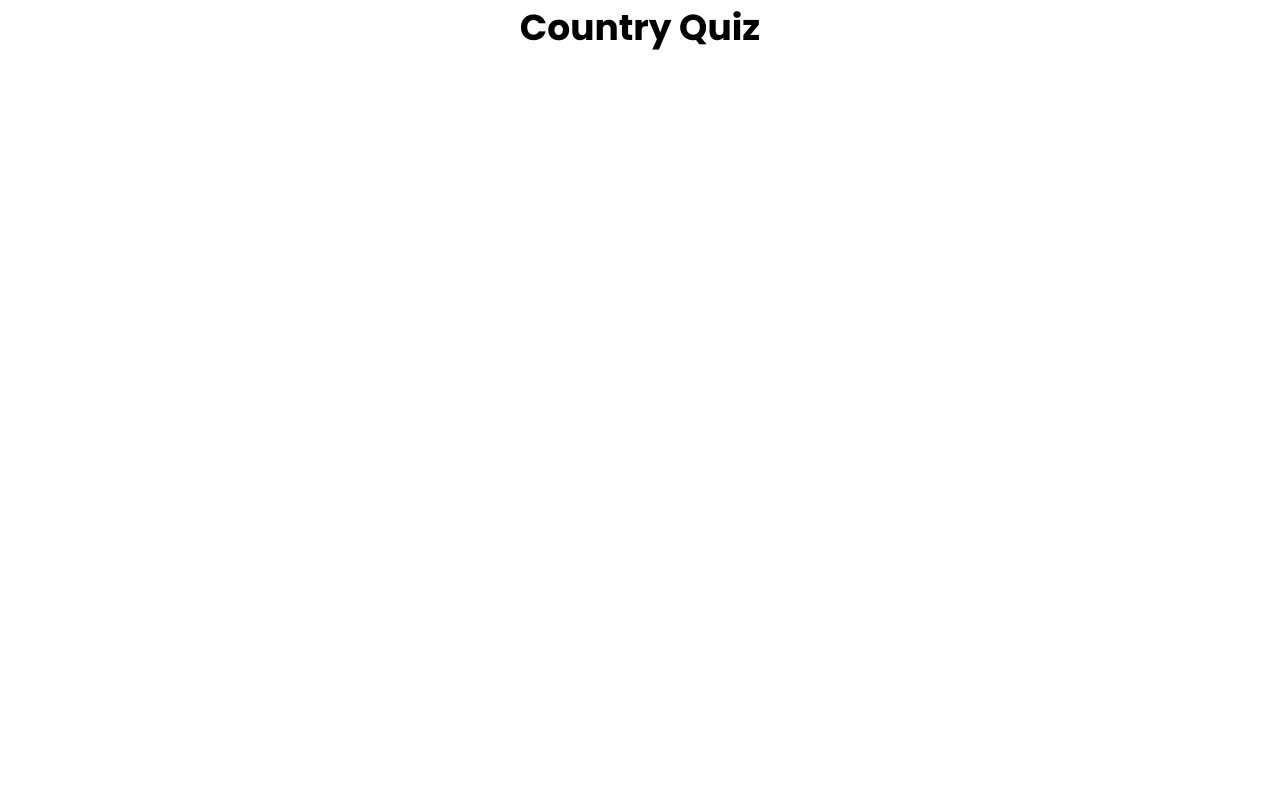
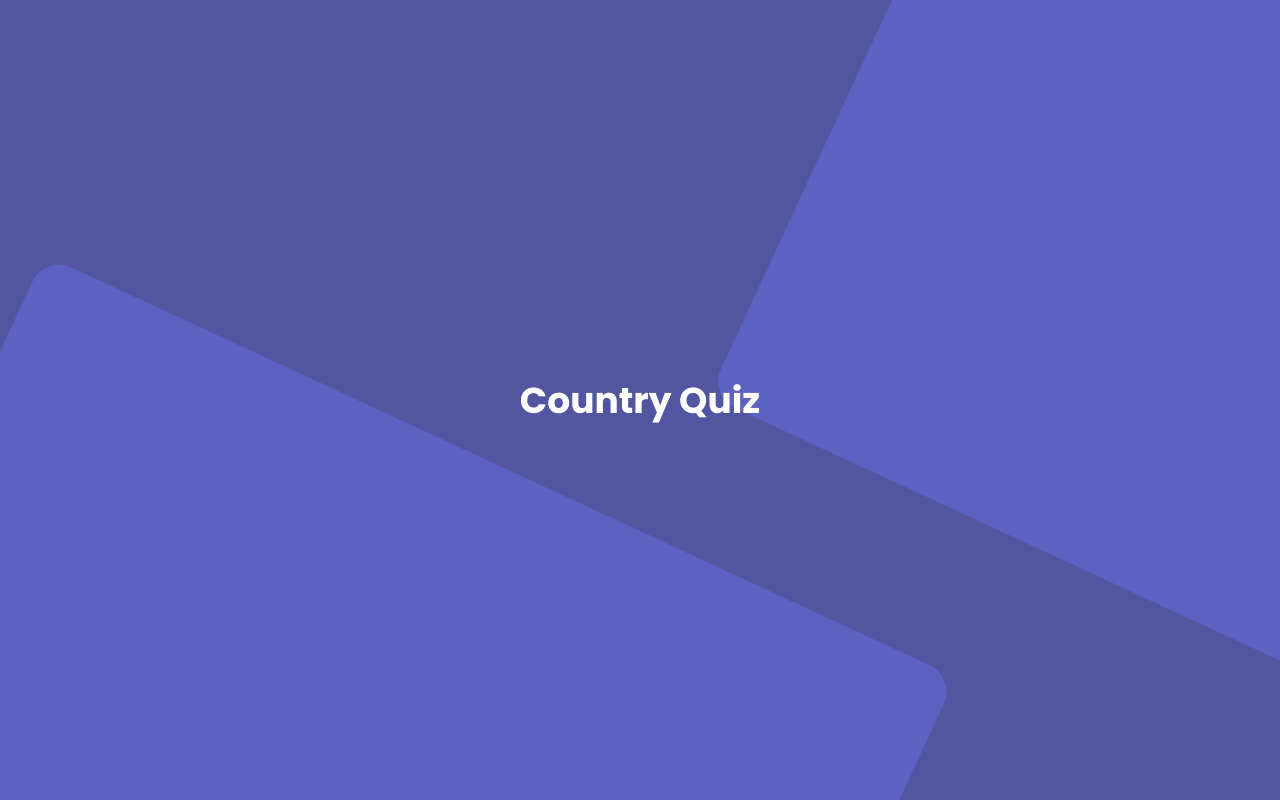
Before and after one commit to nushen96/devchallenges-country-quiz, a React (Create React App) app: page / in a window 1280 px wide. Built offline with nearby package versions, Linux system fonts and the light colour scheme.

Commit message:
added background image

```diff
--- a/src/App.css
+++ b/src/App.css
@@ -1,38 +1,13 @@
 .App {
-  text-align: center;
+  height: 100vh;
+  background-image: url("resources/images/background.png");
+  background-size: cover;
+  background-position: center;
+  display: flex;
+  align-items: center;
+  justify-content: center;
 }
 
-.App-logo {
-  height: 40vmin;
-  pointer-events: none;
+.App h1 {
+  color: #fff;
 }
-
-@media (prefers-reduced-motion: no-preference) {
-  .App-logo {
-    animation: App-logo-spin infinite 20s linear;
-  }
-}
-
-.App-header {
-  background-color: #282c34;
-  min-height: 100vh;
-  display: flex;
-  flex-direction: column;
-  align-items: center;
-  justify-content: center;
-  font-size: calc(10px + 2vmin);
-  color: white;
-}
-
-.App-link {
-  color: #61dafb;
-}
-
-@keyframes App-logo-spin {
-  from {
-    transform: rotate(0deg);
-  }
-  to {
-    transform: rotate(360deg);
-  }
-}
```
